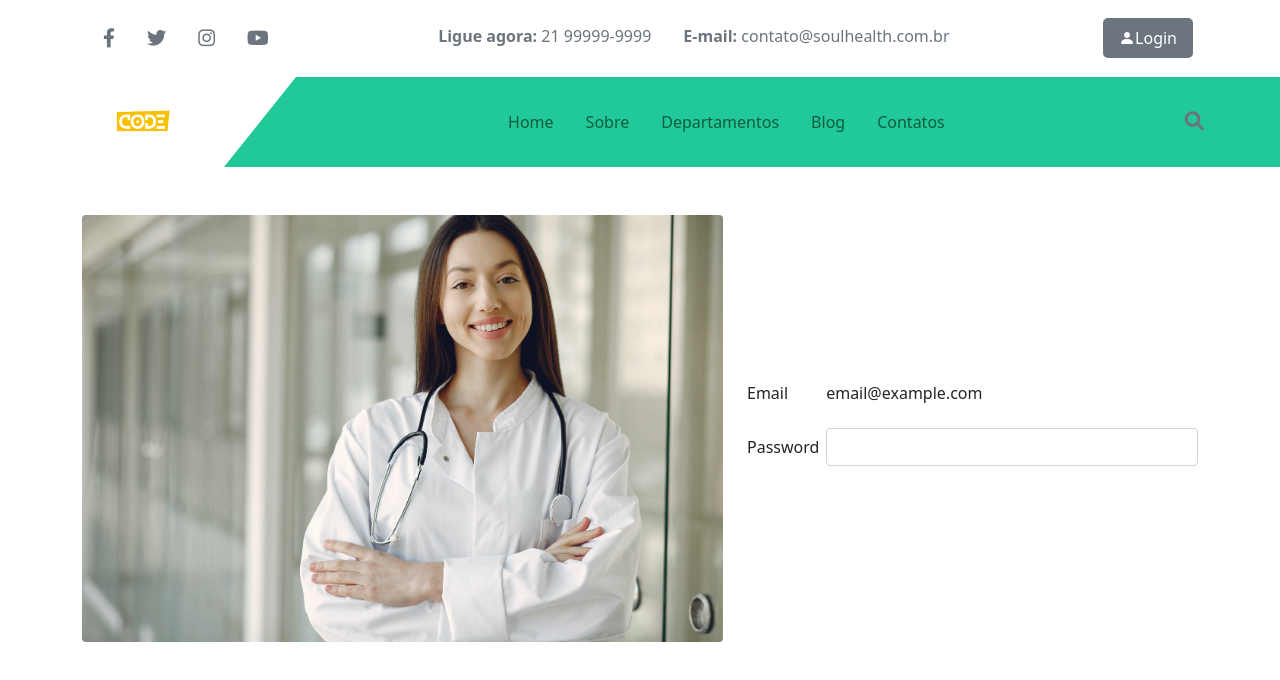
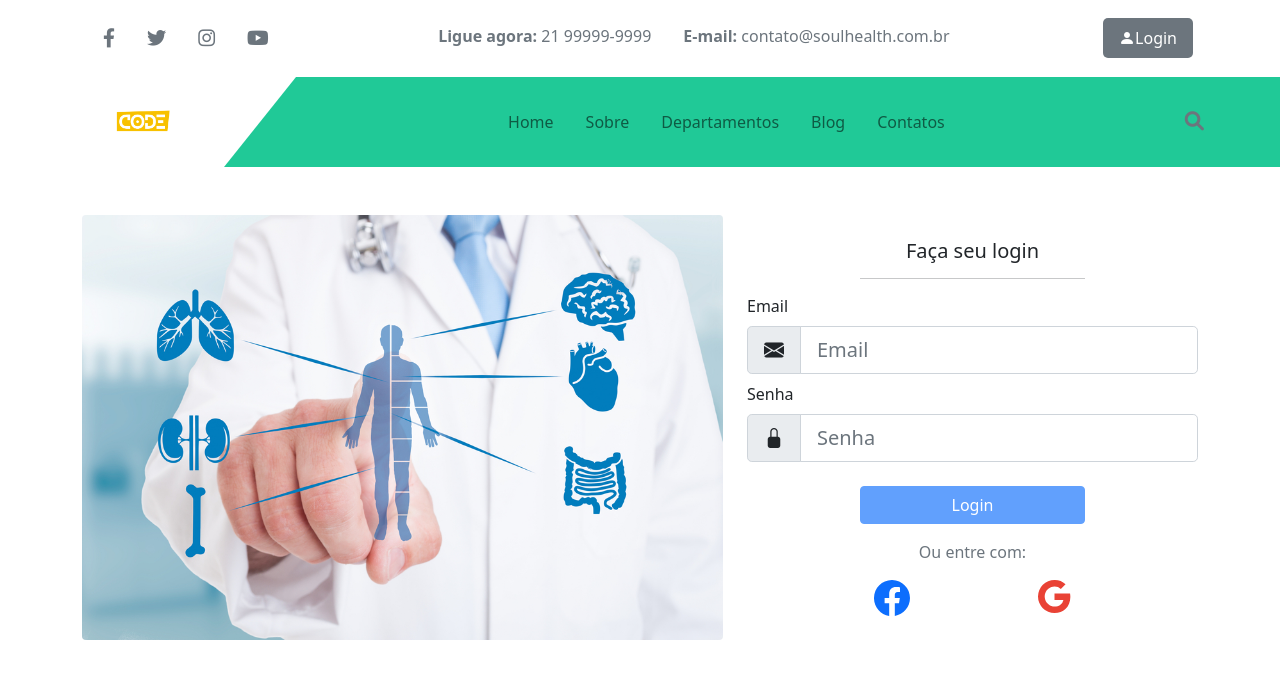
Before and after one commit to BrunodevOliveira/soul-health, an Angular app: page /signin in a window 1280 px wide. Shown: the top 680 px of the page. Built offline with nearby package versions, Linux system fonts and the light colour scheme.

Commit message:
criação do componente de login

```diff
--- a/src/app/app.module.ts
+++ b/src/app/app.module.ts
@@ -8,6 +8,7 @@ import { PaginaUsuarioComponent } from './app-beneficiario/pagina-usuario/pagina
 import { SignupComponent } from './signup/signup.component';
 import { FormsModule } from '@angular/forms';
 import { HttpClientModule } from '@angular/common/http';
+import { SigninComponent } from 'src/app/signin/signin.component';
 
 
 
@@ -17,6 +18,7 @@ import { HttpClientModule } from '@angular/common/http';
     PaginaUsuarioComponent,
     PaginaUsuarioComponent,
     SignupComponent,
+    SigninComponent
 
   ],
   imports: [
--- a/src/app/signin/signin.component.html
+++ b/src/app/signin/signin.component.html
@@ -1,3 +1,5 @@
+
+
 <main class="container">
 
   <div class="row justify-content-center my-5">
@@ -6,7 +8,7 @@
       class="d-none d-sm-block col-md-12 col-lg-7 text-center align-self-center"
       >
       <img
-        src="../../assets/medica-signup.jpeg"
+        src="../../assets/shutterstock_426687286.jpg"
         alt="cadastro imagem"
         class="img-fluid rounded"
       >
@@ -14,23 +16,100 @@
 
     <div class="col-md col-lg-5  align-self-center my-3">
 
-      <div class="mb-3 row">
-        <label for="staticEmail" class="col-sm-2 col-form-label">Email</label>
-        <div class="col-sm-10">
-          <input type="text" readonly class="form-control-plaintext" id="staticEmail" value="email@example.com">
-        </div>
-      </div>
-      <div class="mb-3 row">
-        <label for="inputPassword" class="col-sm-2 col-form-label">Password</label>
-        <div class="col-sm-10">
-          <input type="password" class="form-control" id="inputPassword">
-        </div>
-      </div>
+      <form #f="ngForm" class="needs-validation" novalidade>
+        <h5 class="text-center"> Faça seu login  </h5>
+
+        <hr style="width: 50%; margin: 15px auto;">
 
 
+        <div class="mt-2">
+            <label for="email" class="form-label">Email</label>
+            <div class="input-group input-group-lg">
+              <span class="input-group-text" id="inputGroup-sizing-lg">
+                <i class="bi bi-envelope-fill"></i>
+              </span>
+              <input
+                type="email"
+                class="form-control"
+                aria-label="Sizing example input"
+                aria-describedby="inputGroup-sizing-lg"
+                id="email"
+                #email="ngModel"
+                placeholder="Email"
+                name="email"
+                required
+                [email]="true"
+                [(ngModel)]="user.email"
 
+              />
+            </div>
+            <div *ngIf="!email.valid && email.touched" class="error">
+              <i class="bi bi-exclamation-triangle"></i> Preencha com um email valido
+            </div>
+        </div>
+
+        <div class="mt-2">
+            <label for="password" class="form-label">Senha</label>
+            <div class="input-group input-group-lg">
+              <span class="input-group-text" id="inputGroup-sizing-lg">
+                  <i class="bi bi-lock-fill"></i>
+              </span>
+              <input
+                type="password"
+                name="password"
+                id="password"
+                class="form-control user-select-none"
+                placeholder="Senha"
+                name="password"
+                #password="ngModel"
+                required
+                [(ngModel)]="user.password"
+                minlength="0"
+              />
+            </div>
+
+            <div *ngIf="!password.valid && password.touched" class="error">
+              <i class="bi bi-exclamation-triangle"></i> O campo de senha não pode estar vazio
+            </div>
+        </div>
+
+        <div class="d-grid gap-2 col-6 mx-auto mt-4">
+          <button type="submit" class="btn btn-primary" [disabled]="f.invalid" >Login</button>
+        </div>
+        <p class="text-center text-muted mt-3">Ou entre com:</p>
+
+        <div class="d-flex justify-content-evenly">
+            <a href="https://pt-br.facebook.com/" target="_blank">
+              <svg
+                xmlns="http://www.w3.org/2000/svg"
+                width="36"
+                height="36"
+                fill="currentColor"
+                class="bi bi-facebook"
+                viewBox="0 0 16 16"
+              >
+                  <path
+                    d="M16 8.049c0-4.446-3.582-8.05-8-8.05C3.58 0-.002 3.603-.002 8.05c0 4.017 2.926 7.347 6.75 7.951v-5.625h-2.03V8.05H6.75V6.275c0-2.017 1.195-3.131 3.022-3.131.876 0 1.791.157 1.791.157v1.98h-1.009c-.993 0-1.303.621-1.303 1.258v1.51h2.218l-.354 2.326H9.25V16c3.824-.604 6.75-3.934 6.75-7.951z"
+                  />
+                </svg>
+            </a>
+            <a href="https://www.google.com.br/" target="_blank">
+              <svg
+                xmlns="http://www.w3.org/2000/svg"
+                width="33"
+                height="33"
+                fill="#E94235"
+                class="bi bi-google"
+                viewBox="0 0 16 16"
+              >
+                  <path
+                    d="M15.545 6.558a9.42 9.42 0 0 1 .139 1.626c0 2.434-.87 4.492-2.384 5.885h.002C11.978 15.292 10.158 16 8 16A8 8 0 1 1 8 0a7.689 7.689 0 0 1 5.352 2.082l-2.284 2.284A4.347 4.347 0 0 0 8 3.166c-2.087 0-3.86 1.408-4.492 3.304a4.792 4.792 0 0 0 0 3.063h.003c.635 1.893 2.405 3.301 4.492 3.301 1.078 0 2.004-.276 2.722-.764h-.003a3.702 3.702 0 0 0 1.599-2.431H8v-3.08h7.545z"
+                  />
+              </svg>
+            </a>
+        </div>
+      </form>
     </div>
 
   </div>
-
 </main>
--- a/src/app/signin/signin.component.sass
+++ b/src/app/signin/signin.component.sass
@@ -0,0 +1,10 @@
+@import '../../SASS/main'
+
+
+.ng-invalid.ng-touched:not(form)
+  border: 1px solid red
+
+.error
+  color: red
+  font-size: 0.8rem
+  font-weigth: 100
--- a/src/app/signin/signin.component.ts
+++ b/src/app/signin/signin.component.ts
@@ -7,6 +7,11 @@ import { Component, OnInit } from '@angular/core';
 })
 export class SigninComponent implements OnInit {
 
+  user:any =  {
+    email:'',
+    password:'',
+    token:''
+  }
   constructor() { }
 
   ngOnInit(): void {
--- a/src/app/signup/signup.component.html
+++ b/src/app/signup/signup.component.html
@@ -47,7 +47,6 @@
             <div class="input-group input-group-lg">
               <span class="input-group-text" id="inputGroup-sizing-lg">
                 <i class="bi bi-envelope-fill"></i>
-
               </span>
               <input
                 type="email"
@@ -88,6 +87,7 @@
                 minlength="4"
               />
             </div>
+
             <div *ngIf="!password.valid && password.touched" class="error">
               <i class="bi bi-exclamation-triangle"></i> Sua senha deve ter no mínimo 4 caracteres
             </div>
--- a/src/app/signup/signup.component.ts
+++ b/src/app/signup/signup.component.ts
@@ -11,6 +11,7 @@ import { Signup } from '../modelInterface/signup';
 export class SignupComponent implements OnInit {
 
   constructor(private signupService: SignupService, private router: Router) { }
+
   user:Signup =  {
     email:'',
     password:'',
```
Also changed, not shown: src/app/app-shared/shared-module/shared.module.ts (+4 -4 lines), src/assets/especialidadesmedicas.jpg (added), src/assets/shutterstock_426687286.jpg (added).
